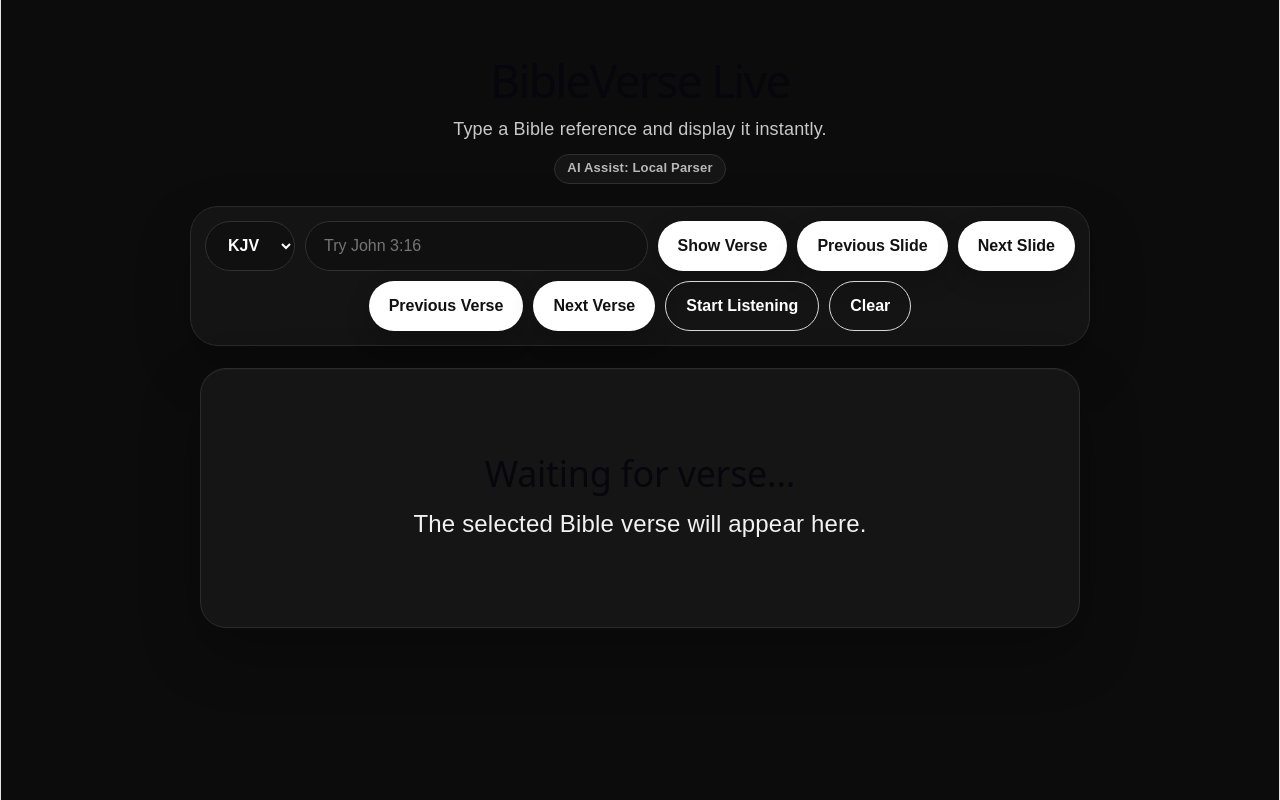
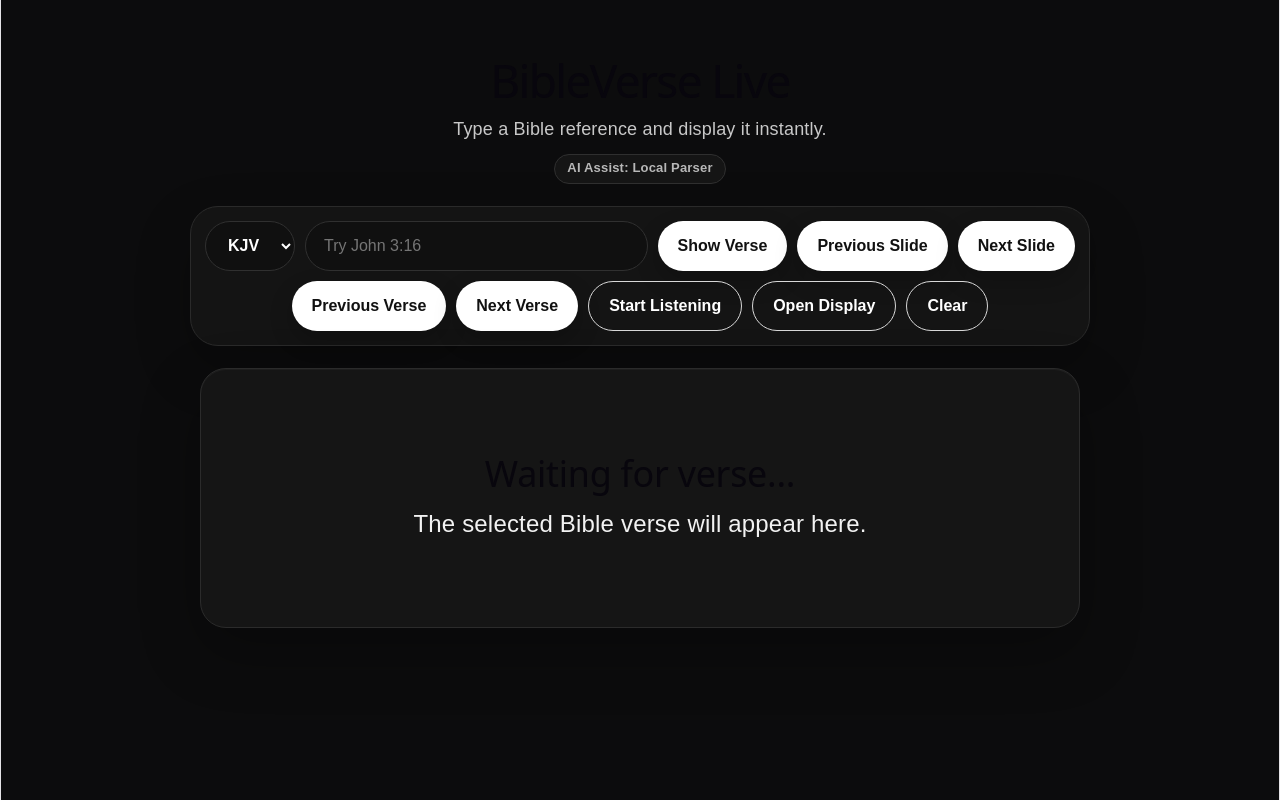
Before and after one commit to uddy-oz/bibleverse-live, a React (Vite) app: page / in a window 1280 px wide. Built offline with nearby package versions, Linux system fonts and the light colour scheme.

Commit message:
Add open display button

```diff
--- a/src/App.tsx
+++ b/src/App.tsx
@@ -598,6 +598,10 @@ function App() {
     localStorage.removeItem("bibleverse_display");
   }, [updateLatestState]);
 
+  const openDisplay = useCallback(() => {
+    window.open("/display", "_blank", "noopener,noreferrer");
+  }, []);
+
   const runVoiceCommand = useCallback((command: string, action: () => void) => {
     const now = Date.now();
     const lastCommand = voiceCommandCooldownRef.current;
@@ -1015,6 +1019,10 @@ function App() {
             {isListening ? "Stop Listening" : "Start Listening"}
           </button>
 
+          <button className="secondaryButton" onClick={openDisplay}>
+            Open Display
+          </button>
+
           <button className="secondaryButton" onClick={clearDisplay}>
             Clear
           </button>
```
